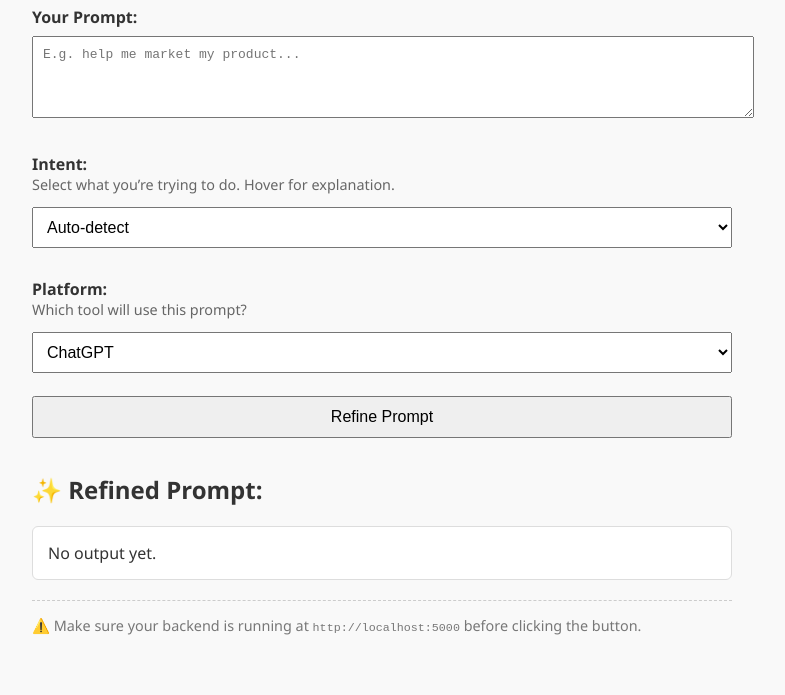
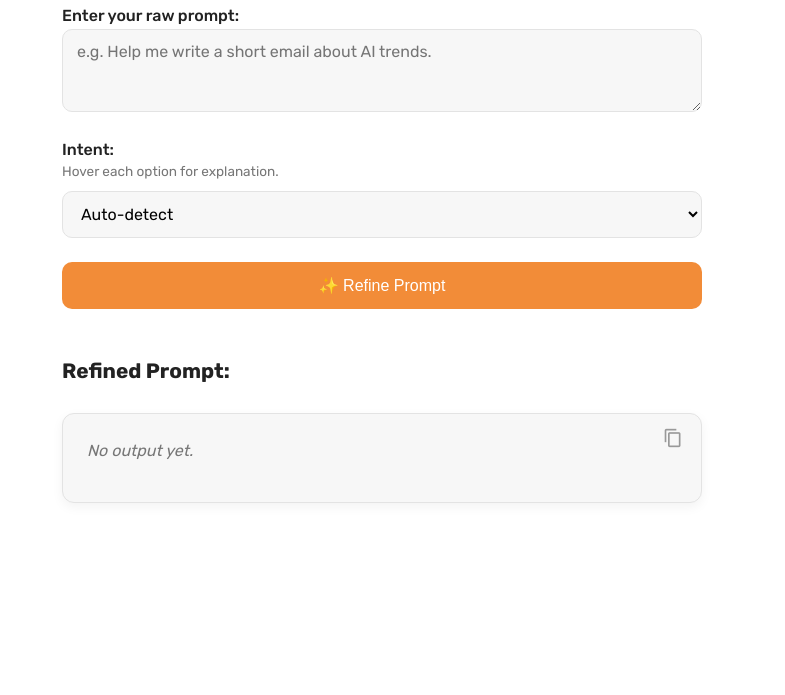
Before and after one commit to beyzabetulcelik/prompt-refiner, a plain HTML site: page index.html in a window 1280 px wide. Shown: the part 140-835 px from the top of the page, without its empty margins (258-1043 px from the left). After the commit the page ends 800 px from the top, so only its background shows below. Drawn offline with Linux system fonts and the light colour scheme.

Commit message:
index.html

```diff
--- a/index.html
+++ b/index.html
@@ -3,109 +3,249 @@
 <head>
   <meta charset="UTF-8" />
   <meta name="viewport" content="width=device-width, initial-scale=1.0"/>
-  <title>Prompt Refiner – Rewrite Prompts Like an Expert</title>
+  <title>Prompt Refiner</title>
+  <link href="https://fonts.googleapis.com/css2?family=Rubik:wght@400;500;700&display=swap" rel="stylesheet">
+  <link href="https://fonts.googleapis.com/icon?family=Material+Icons" rel="stylesheet">
   <style>
+    :root {
+      --bg: #ffffff;
+      --text: #222222;
+      --accent: #f28c38;
+      --accent-dark: #d46b14;
+      --card-bg: #f7f7f7;
+      --border: #e3e3e3;
+      --shadow: rgba(0, 0, 0, 0.05);
+    }
+
     body {
-      font-family: 'Segoe UI', sans-serif;
-      max-width: 700px;
-      margin: 40px auto;
-      padding: 20px;
-      background: #f9f9f9;
-      color: #333;
+      font-family: 'Rubik', sans-serif;
+      background-color: var(--bg);
+      color: var(--text);
+      margin: 0;
+      padding: 40px 20px;
+      display: flex;
+      justify-content: center;
     }
-    h1 {
-      font-size: 2em;
-      color: #2e2e2e;
+
+    .form-container {
+      width: 100%;
+      max-width: 640px;
     }
+
+h1 {
+  display: flex;
+  align-items: center;
+  justify-content: center;
+  gap: 8px;
+  font-size: 2.2rem;
+  font-weight: 700;
+  color: var(--accent);
+  margin-bottom: 40px;
+}
+
+
     label {
-      font-weight: bold;
-      margin-top: 15px;
+      font-weight: 500;
+      font-size: 1rem;
+      margin-bottom: 4px;
       display: block;
     }
-    textarea, select, button {
+
+    small {
+      font-size: 0.85rem;
+      color: #777;
+      margin-bottom: 12px;
+      display: block;
+    }
+
+    textarea, select, button, #output {
       width: 100%;
-      padding: 10px;
-      margin-top: 8px;
-      margin-bottom: 15px;
-      font-size: 1em;
+      box-sizing: border-box;
     }
-    #output {
-      white-space: pre-wrap;
-      background: #fff;
-      border: 1px solid #ddd;
-      padding: 15px;
-      border-radius: 6px;
+
+    textarea, select {
+      padding: 12px 14px;
+      border: 1px solid var(--border);
+      border-radius: 10px;
+      font-size: 1rem;
+      font-family: 'Rubik', sans-serif;
+      margin-bottom: 24px;
+      background: var(--card-bg);
     }
-    .note {
-      font-size: 0.9em;
-      color: #777;
-      margin-top: 20px;
-      border-top: 1px dashed #ccc;
-      padding-top: 15px;
+
+    button {
+      padding: 14px;
+      font-size: 1rem;
+      font-weight: 500;
+      background: var(--accent);
+      color: #fff;
+      border: none;
+      border-radius: 10px;
+      cursor: pointer;
+      transition: background 0.2s ease;
     }
-    small {
-      font-size: 0.9em;
-      color: #666;
+
+    button:hover {
+      background: var(--accent-dark);
+    }
+
+
+
+    #refinedText {
+      font-size: 1rem;
+      line-height: 1.6;
+      min-height: 40px;
+      color: var(--text);
+
       display: block;
-      margin-bottom: 5px;
+  padding-right: 40px; /* sağ üstteki ikona yer açmak için */
+  display: block;
+    }
+
+#output {
+  background: var(--card-bg);
+  border: 1px solid var(--border);
+  border-radius: 12px;
+  padding: 24px;
+  margin-top: 30px;
+  position: relative; /* 💡 Bu çok önemli */
+  box-shadow: 0 4px 12px var(--shadow);
+  padding-right: 50px; /* 🔒 Sağa boşluk bırak, ikona yer aç */
+  min-height: 60px;
+}
+
+#copyBtn {
+  position: absolute;
+  top: 12px;
+  right: 16px;
+  background: transparent;
+  border: none;
+  cursor: pointer;
+  padding: 0;
+  margin: 0;
+  z-index: 10;
+  display: flex;
+  align-items: center;
+  justify-content: center;
+  height: 24px;
+  width: 24px;
+}
+
+.material-icons {
+  font-size: 20px;
+  color: #999;
+  transition: all 0.2s ease;
+}
+
+#copyBtn:hover .material-icons {
+  color: var(--accent);
+  transform: scale(1.2);
+}
+
+
+#copyBtn:hover {
+  transform: scale(1.2);
+  color: var(--accent);
+}
+
+
+
+    h2 {
+      margin-top: 50px;
+      font-size: 1.3rem;
+      font-weight: 600;
+    }
+
+    .fade {
+      opacity: 0.6;
+      font-style: italic;
     }
   </style>
 </head>
 <body>
-  <h1>🛠️ Prompt Refiner</h1>
+  <div class="form-container">
 
-  <label for="prompt">Your Prompt:</label>
-  <textarea id="prompt" rows="4" placeholder="E.g. help me market my product..."></textarea>
 
-  <label for="intent">Intent:</label>
-  <small>Select what you’re trying to do. Hover for explanation.</small>
-  <select id="intent">
-    <option value="" title="Let the system automatically detect what you're trying to do">Auto-detect</option>
-    <option value="get_info" title="Ask a clear and specific question to get factual information">Get Information</option>
-    <option value="write_email" title="Reframe your message as a polished, professional email">Write an Email</option>
-    <option value="fix_problem" title="State your issue clearly so the system can help troubleshoot it">Fix a Problem</option>
-    <option value="generate_code" title="Turn your request into a code-generation prompt">Generate Code</option>
-    <option value="midjourney_prompt" title="Describe a visual scene for image generation tools like Midjourney">Midjourney Prompt</option>
-    <option value="explain" title="Ask the system to explain a concept clearly and simply">Explain Something</option>
-    <option value="creative_idea" title="Request creative ideas, such as names, projects, or slogans">Get Creative Ideas</option>
-  </select>
+<h1 style="display: flex; align-items: center; justify-content: center; gap: 10px;">
+  <span class="material-icons" style="font-size: 26px;">auto_fix_high</span>
+  <span>Prompt Refiner</span>
+</h1>
 
-  <label for="platform">Platform:</label>
-  <small>Which tool will use this prompt?</small>
-  <select id="platform">
-    <option value="ChatGPT" title="Text-based assistant powered by OpenAI">ChatGPT</option>
-    <option value="Midjourney" title="AI-powered visual art generation tool">Midjourney</option>
-    <option value="Suno" title="AI music generation platform using text prompts">Suno</option>
-  </select>
 
-  <button onclick="refinePrompt()">Refine Prompt</button>
+    <label for="prompt">Enter your raw prompt:</label>
+    <textarea id="prompt" rows="3" placeholder="e.g. Help me write a short email about AI trends."></textarea>
 
-  <h2>✨ Refined Prompt:</h2>
-  <div id="output">No output yet.</div>
 
-  <div class="note">
-    ⚠️ Make sure your backend is running at <code>http://localhost:5000</code> before clicking the button.
+
+    <label for="intent">Intent:</label>
+    <small>Hover each option for explanation.</small>
+    <select id="intent">
+      <option value="">Auto-detect</option>
+      <option value="get_info" title="Ask a clear, specific question to get information">Get Information</option>
+      <option value="write_email" title="Turn into a prompt that asks ChatGPT to write an email">Write an Email</option>
+      <option value="fix_problem" title="Prompt to fix or troubleshoot something">Fix a Problem</option>
+      <option value="generate_code" title="Prompt to generate clean, relevant code">Generate Code</option>
+      <option value="midjourney_prompt" title="Describe a visual scene for Midjourney or similar">Midjourney Prompt</option>
+      <option value="explain" title="Ask ChatGPT to explain something clearly">Explain Something</option>
+      <option value="creative_idea" title="Request names, slogans, campaign or brand ideas">Get Creative Ideas</option>
+    </select>
+
+    <button onclick="refinePrompt()">✨ Refine Prompt</button>
+
+    <h2>Refined Prompt:</h2>
+<div id="output">
+  <button id="copyBtn" onclick="copyToClipboard()" title="Copy to clipboard">
+    <span class="material-icons" id="copyIcon">content_copy</span>
+  </button>
+  <span id="refinedText" class="fade">No output yet.</span>
+</div>
   </div>
+
+
 
   <script>
     async function refinePrompt() {
       const prompt = document.getElementById("prompt").value;
       const intent = document.getElementById("intent").value;
-      const platform = document.getElementById("platform").value;
+
+      const refinedTextEl = document.getElementById("refinedText");
+      const copyBtn = document.getElementById("copyBtn");
 
       try {
         const response = await fetch("http://localhost:5000/api/refine", {
           method: "POST",
           headers: { "Content-Type": "application/json" },
-          body: JSON.stringify({ prompt, intent, platform })
+          body: JSON.stringify({ prompt, intent })
         });
 
         const data = await response.json();
-        document.getElementById("output").innerText = data.refined || "⚠️ No refined prompt returned.";
+        const refined = data.refined || "⚠️ No refined prompt returned.";
+
+        refinedTextEl.innerText = refined;
+        refinedTextEl.classList.remove("fade");
+        copyBtn.style.display = "inline-block";
+
       } catch (err) {
-        document.getElementById("output").innerText = "🚨 Connection error. Is the backend server online?";
+        refinedTextEl.innerText = "🚨 Could not connect to backend.";
+        refinedTextEl.classList.add("fade");
+        copyBtn.style.display = "none";
       }
     }
+
+function copyToClipboard() {
+  const text = document.getElementById("refinedText").innerText;
+  const icon = document.getElementById("copyIcon");
+
+  navigator.clipboard.writeText(text).then(() => {
+    icon.innerText = "check";
+    icon.style.color = "#4caf50";
+    setTimeout(() => {
+      icon.innerText = "content_copy";
+      icon.style.color = "";
+    }, 1500);
+  });
+}
+
   </script>
 </body>
 </html>
```
